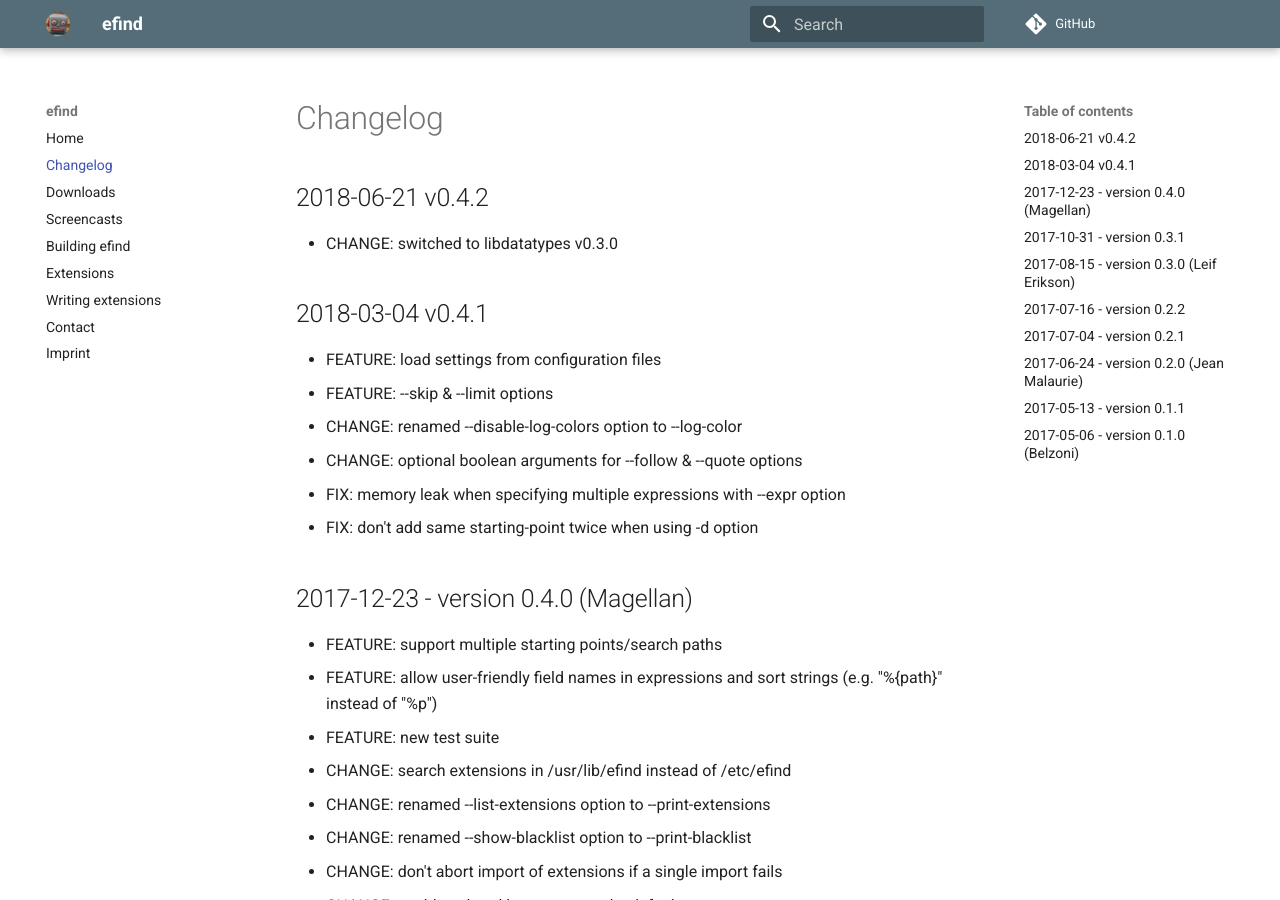
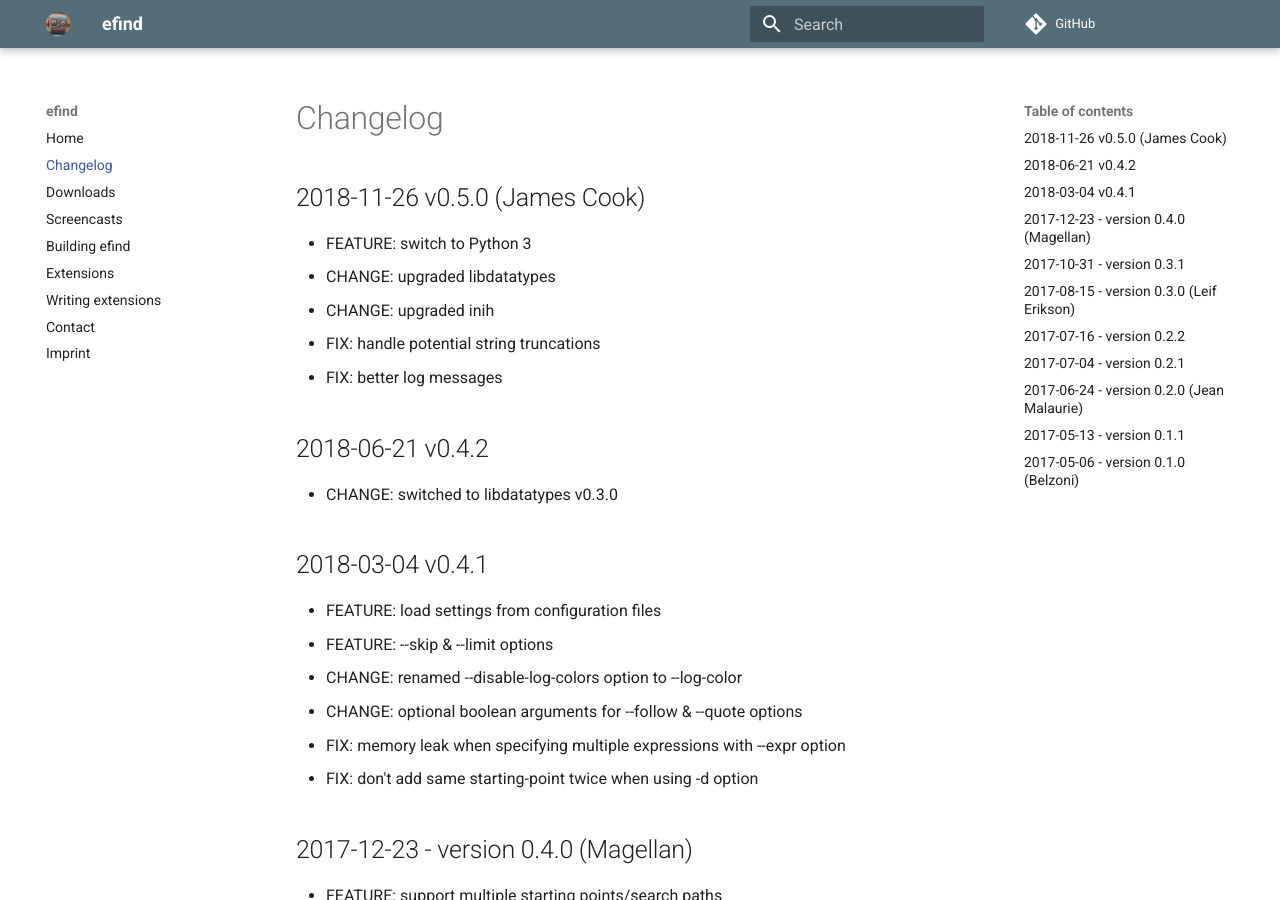
Before and after one commit to 20centaurifux/efind-website, an MkDocs documentation site: the page built from docs/changelog.md, in a window 1280 px wide and 900 px high. Built offline with MkDocs 1.6.1 and Material for MkDocs 9.7.7, drawn with Linux system fonts in a browser that asks for light colours; comment, search, counter and statistics services are not loaded; old or Windows-style settings are respelled for this version of MkDocs.

Commit message:
updated changelog & build instructions

```diff
--- a/docs/changelog.md
+++ b/docs/changelog.md
@@ -1,3 +1,10 @@
+## 2018-11-26 v0.5.0 (James Cook)
+* FEATURE: switch to Python 3
+* CHANGE: upgraded libdatatypes
+* CHANGE: upgraded inih
+* FIX: handle potential string truncations
+* FIX: better log messages
+
 ## 2018-06-21 v0.4.2
 * CHANGE: switched to libdatatypes v0.3.0
 
```
Also changed, not shown: docs/howto-build.md (+1 -1 lines).
